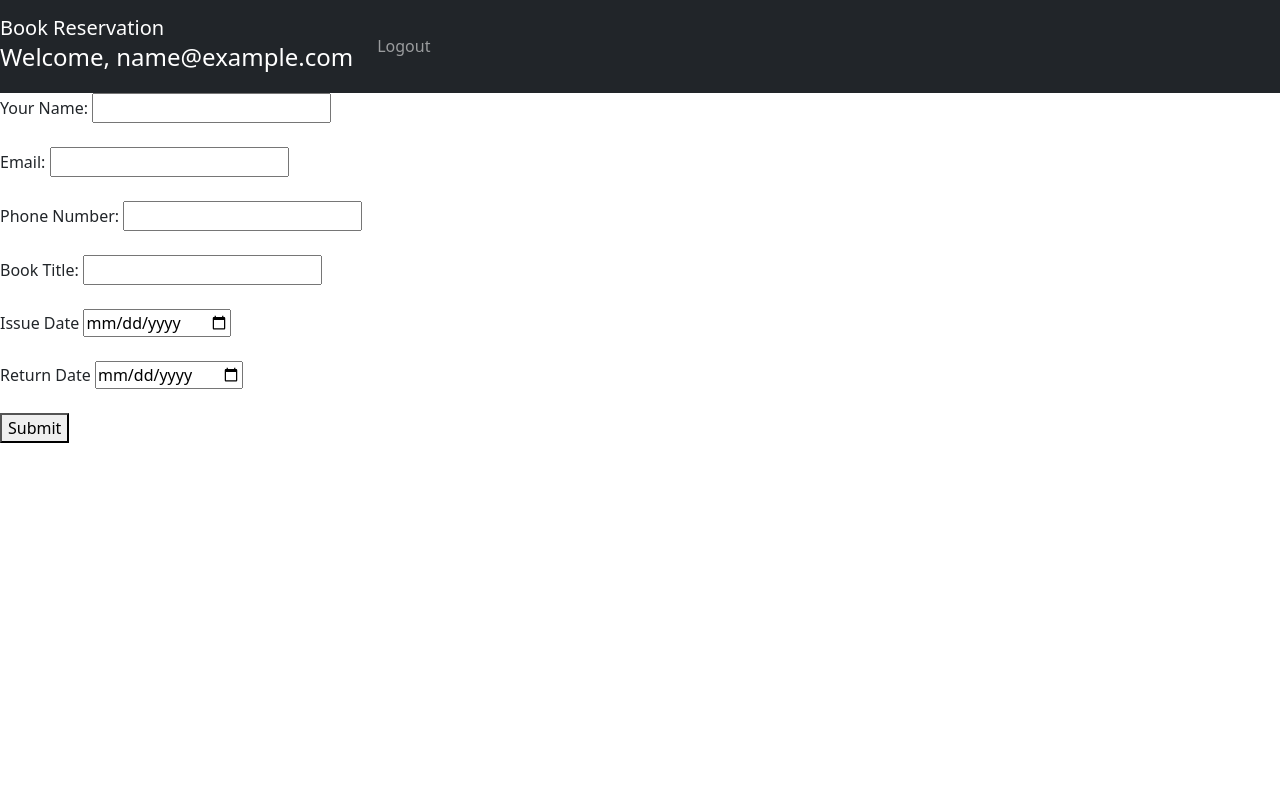
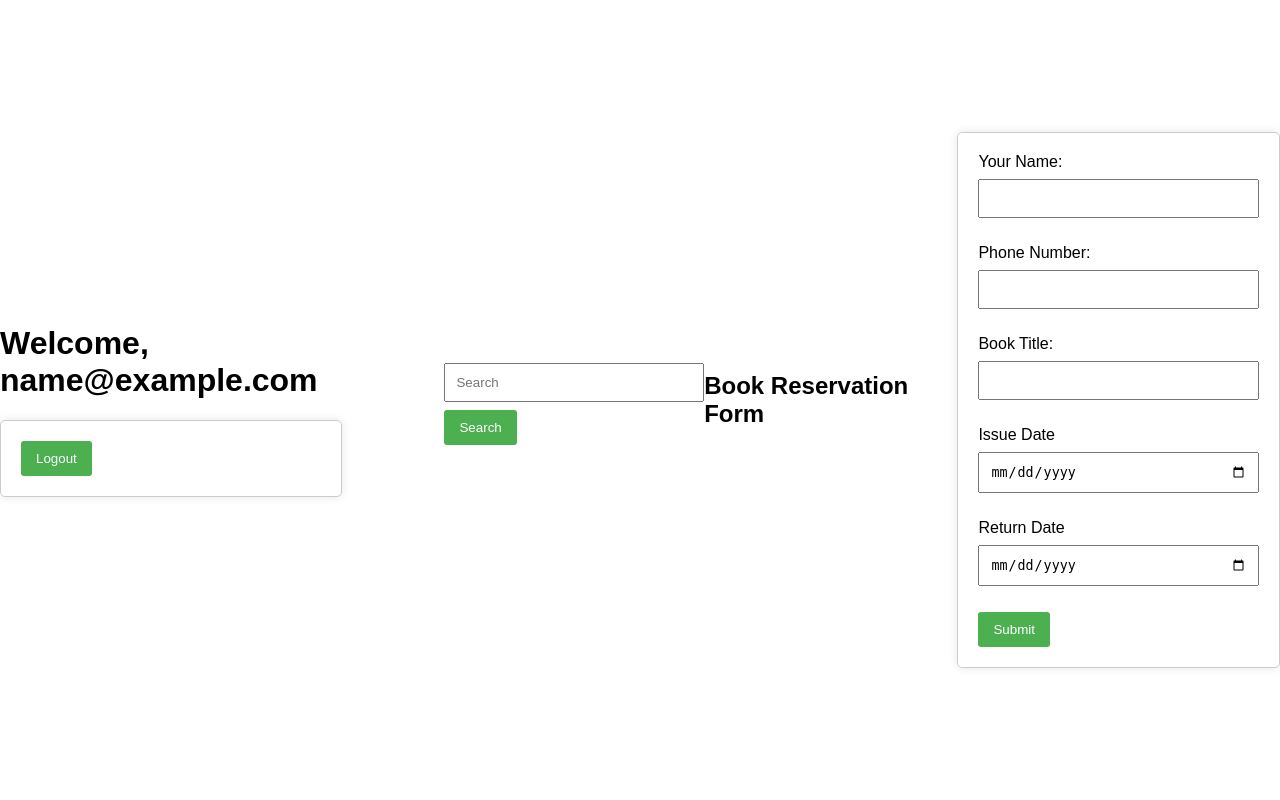
Before and after one commit to ImHimanshuAnand/B9IS123_2324_TMD2, a Flask app: template templates/user_form.html in a window 1280 px wide. Run offline with Flask 3, Linux system fonts and the light colour scheme; the template is opened without the code that fills it, so the values that code supplies are empty; the visitor is signed in with stand-in values (Sample User, id 1).

Commit message:
test code

```diff
--- a/templates/user_form.html
+++ b/templates/user_form.html
@@ -4,18 +4,14 @@
     <meta charset="UTH-8">
     <meta name="viewport" content="width=device-width", initial-scale=1.0">
     <title>Book Reservation Form</title>
-    <link href="https://cdn.jsdelivr.net/npm/bootstrap@5.3.0-alpha1/dist/css/bootstrap.min.css" rel="stylesheet">
-<!--
     <style>
             body {
              font-family: Arial, Helvetica, sans-serif;
-             background-color: #f4f4f4;
+             display:flex;
+             align-items: center;
+             justify-content: center;
+             height:100vh;
              margin: 0;
-             padding:0;
-             display: flex;
-             justify-content: centre;
-             align-items: centre;
-             height: 100vh;
            }
            form{
             border: 1px solid #ccc;
@@ -30,7 +26,7 @@
             margin: 8px 0;
             box-sizing: border-box;
             }
-            .logout-button, button {
+            button {
             background-color: #4caf50;
             color: white;
             padding: 10px 15px;
@@ -38,30 +34,26 @@
             border-radius: 3px;
             cursor: pointer;
             }
-        </style> -->
-
+        </style>
+    </style>
 </head>
 <body>
-    <nav class="navbar navbar-expand-lg navbar-dark bg-dark">
-        <a class="navbar-brand">Book Reservation <br> <h4>Welcome, {{session['Email']}}</h4> </a>
-        <button class="navbar-toggler" type="button" data-toggle="collapse" data-target="#navbarSupportedContent"
-        aria-controls="navbarSupportedContent" aria-expanded="false" aria-label="Toggle navigation">
-        <span class="navbar-toggler-icon"></span>
-        </button>
-        <div class="collapse navbar-collapse" id="navbarSupportedContent">
-          <ul class="navbar-nav ml-auto">
-            <li class="nav-item">
-              <a class="nav-link" href="{{ url_for('logout') }}">Logout</a>
-            </li>
-          </ul>
+    <header>
+        <h1>Welcome, {{session['Email']}}</h1>
+        <div class="logout-button">
+           <form action="{{url_for('logout')}}" method="POST">
+              <button type="submit">Logout</button>
+           </form>
         </div>
-      </nav>
+    </header>
+    <div class="searchbar">
+        <input type="text" id="searchInput" placeholder="Search">
+        <button type="button" onclick="searchMethod()">Search</button>
+    </div>
+    <h2>Book Reservation Form</h2>
     <form action="/BookReservations" method="POST">
         <label for="name">Your Name:</label>
         <input type="text" id="name" name="UserName" required><br><br>
-
-        <label for="email">Email:</label>
-        <input type="email" id="email" name="Email" required><br><br>
 
         <label for="Phone Number">Phone Number:</label>
         <input type="number" id="Phone Number" name="UserPhone" required><br><br>
```
